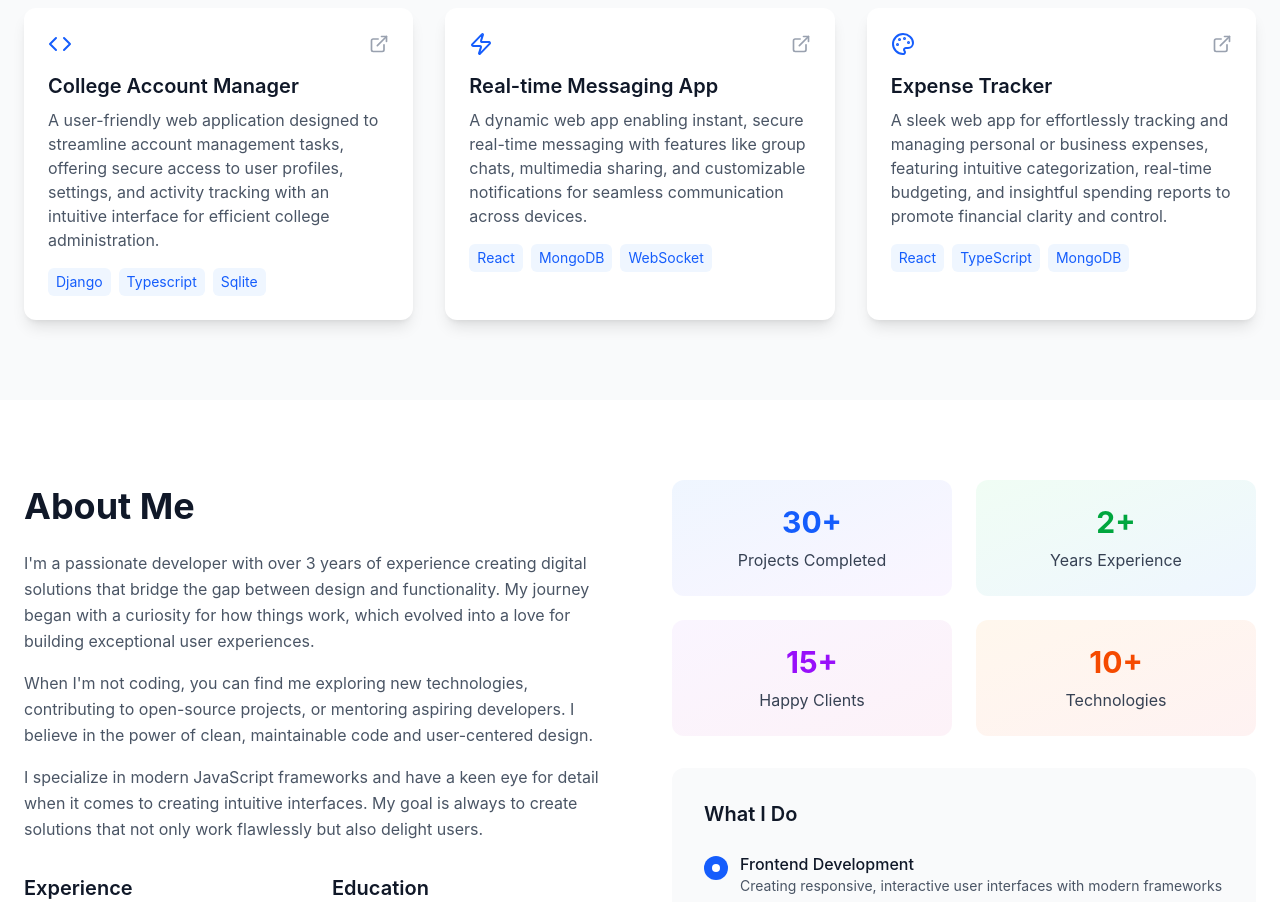
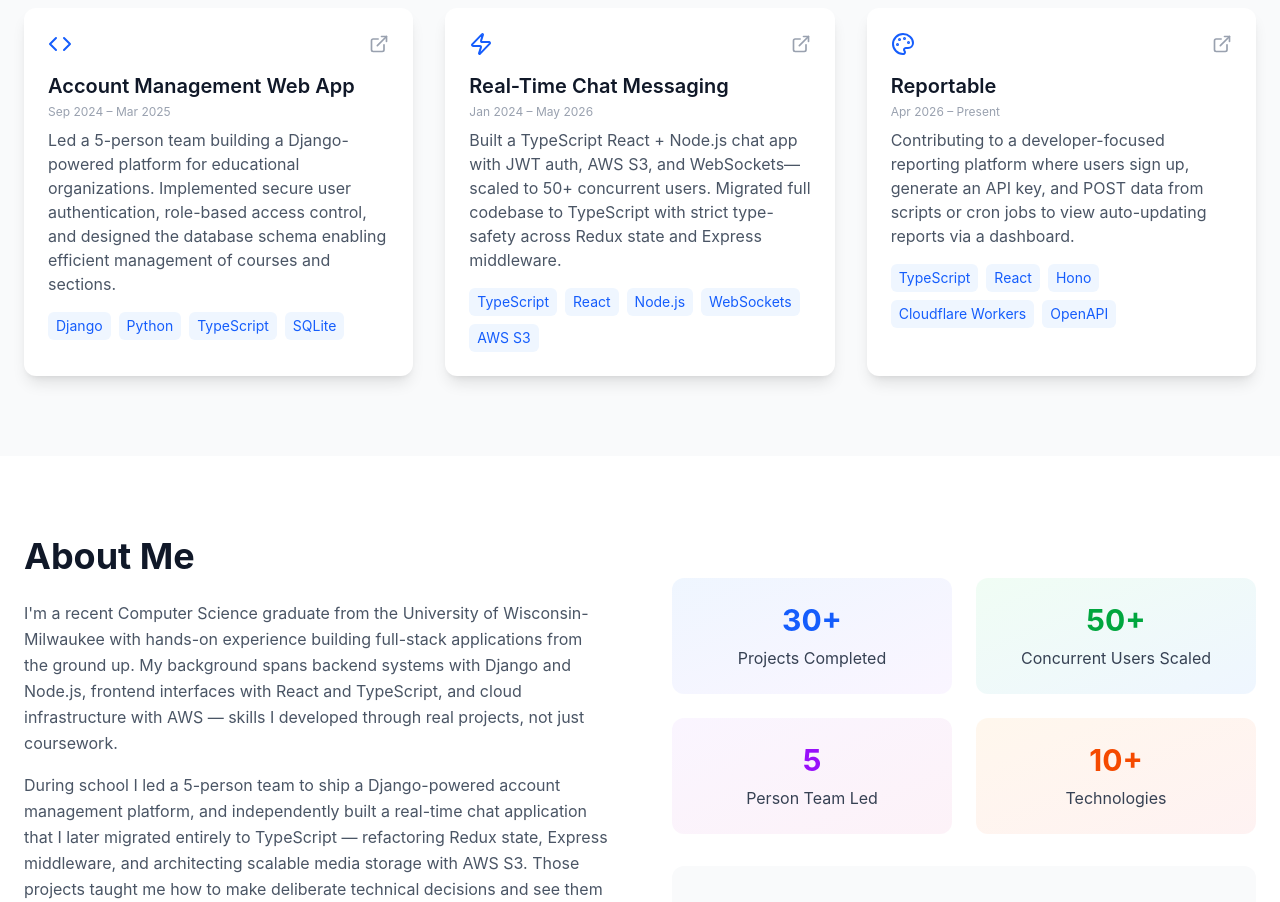
Before and after one commit to israel1jol/portfolio, a React (Create React App) app: page / in a window 1280 px wide. Shown: the part 1020-1922 px from the top of the page. Built offline with nearby package versions, Linux system fonts and the light colour scheme.

Commit message:
update Portfolio.js

```diff
--- a/src/Components/Portfolio.js
+++ b/src/Components/Portfolio.js
@@ -25,29 +25,32 @@ export default function Portfolio() {
 
   const projects = [
     {
-      title: "College Account Manager",
-      description: "A user-friendly web application designed to streamline account management tasks, offering secure access to user profiles, settings, and activity tracking with an intuitive interface for efficient college administration.",
-      tech: ["Django", "Typescript", "Sqlite"],
+      title: "Account Management Web App",
+      description: "Led a 5-person team building a Django-powered platform for educational organizations. Implemented secure user authentication, role-based access control, and designed the database schema enabling efficient management of courses and sections.",
+      tech: ["Django", "Python", "TypeScript", "SQLite"],
       icon: <Code className="w-6 h-6" />,
-      link:"https://awkwardturtlesproject.onrender.com"
+      link: "https://awkwardturtlesproject.onrender.com",
+      date: "Sep 2024 – Mar 2025"
     },
     {
-      title: "Real-time Messaging App",
-      description: "A dynamic web app enabling instant, secure real-time messaging with features like group chats, multimedia sharing, and customizable notifications for seamless communication across devices.",
-      tech: ["React", "MongoDB", "WebSocket"],
+      title: "Real-Time Chat Messaging",
+      description: "Built a TypeScript React + Node.js chat app with JWT auth, AWS S3, and WebSockets—scaled to 50+ concurrent users. Migrated full codebase to TypeScript with strict type-safety across Redux state and Express middleware.",
+      tech: ["TypeScript", "React", "Node.js", "WebSockets", "AWS S3"],
       icon: <Zap className="w-6 h-6" />,
-      link:"https://chatlio.onrender.com"
+      link: "https://chatlio.onrender.com",
+      date: "Jan 2024 – May 2026"
     },
     {
-      title: "Expense Tracker",
-      description: "A sleek web app for effortlessly tracking and managing personal or business expenses, featuring intuitive categorization, real-time budgeting, and insightful spending reports to promote financial clarity and control.",
-      tech: ["React", "TypeScript", "MongoDB"],
+      title: "Reportable",
+      description: "Contributing to a developer-focused reporting platform where users sign up, generate an API key, and POST data from scripts or cron jobs to view auto-updating reports via a dashboard.",
+      tech: ["TypeScript", "React", "Hono", "Cloudflare Workers", "OpenAPI"],
       icon: <Palette className="w-6 h-6" />,
-      link:"https://expensetracker-0l5u.onrender.com"
+      link: "https://demo.reportable.cc/",
+      date: "Apr 2026 – Present"
     },
   ];
 
-  const skills = ["C", "Java", "React", "JavaScript", "TypeScript", "Node.js", "Django", "Python", "UI/UX", "MongoDB", "SQL", "Git", "AWS", "Web APIs", "System Design"];
+  const skills = ["Python", "JavaScript", "TypeScript", "Java", "C", "PHP", "Django", "Node.js", "WebSockets", "REST APIs", "React", "HTML/CSS", "MongoDB", "PostgreSQL", "AWS", "Git", "CI/CD", "AWS EC2", "Data Structures", "Algorithms", "System Design", "Agile"];
 
   return (
     <div className="min-h-screen bg-white">
@@ -63,7 +66,6 @@ export default function Portfolio() {
                 <a href="#home" className="text-gray-800 hover:text-gray-600 transition-colors duration-300">Home</a>
                 <a href="#projects" className="text-gray-800 hover:text-gray-600 transition-colors duration-300">Projects</a>
                 <a href="#about" className="text-gray-800 hover:text-gray-600 transition-colors duration-300">About</a>
-                <a href="#contact" className="text-gray-800 hover:text-gray-600 transition-colors duration-300">Contact</a>
               </div>
               <div className={`flex space-x-4 transition-all duration-1000 delay-500 ${isVisible ? 'translate-y-0 opacity-100' : '-translate-y-4 opacity-0'}`}>
                 <a href="https://www.github.com/israel1jol" className="text-gray-800 hover:text-gray-600 hover:scale-110 transition-all duration-300">
@@ -200,7 +202,8 @@ export default function Portfolio() {
                   </div>
                   <ExternalLink className="w-5 h-5 text-gray-400 group-hover:text-blue-600 transition-colors duration-300" />
                 </div>
-                <h3 className="text-xl font-semibold text-gray-900 mb-2">{project.title}</h3>
+                <h3 className="text-xl font-semibold text-gray-900 mb-1">{project.title}</h3>
+                {project.date && <p className="text-xs text-gray-400 mb-2">{project.date}</p>}
                 <p className="text-gray-600 mb-4">{project.description}</p>
                 <div className="flex flex-wrap gap-2">
                   {project.tech.map((tech, techIndex) => (
@@ -228,19 +231,22 @@ export default function Portfolio() {
                 <h2 className="text-4xl font-bold text-gray-900 mb-6">About Me</h2>
                 <div className="space-y-4 text-gray-600 leading-relaxed">
                   <p>
-                    I'm a passionate developer with over 3 years of experience creating digital solutions
-                    that bridge the gap between design and functionality. My journey began with a curiosity
-                    for how things work, which evolved into a love for building exceptional user experiences.
+                    I'm a recent Computer Science graduate from the University of Wisconsin-Milwaukee with
+                    hands-on experience building full-stack applications from the ground up. My background spans
+                    backend systems with Django and Node.js, frontend interfaces with React and TypeScript, and
+                    cloud infrastructure with AWS — skills I developed through real projects, not just coursework.
                   </p>
                   <p>
-                    When I'm not coding, you can find me exploring new technologies, contributing to open-source
-                    projects, or mentoring aspiring developers. I believe in the power of clean, maintainable
-                    code and user-centered design.
+                    During school I led a 5-person team to ship a Django-powered account management platform,
+                    and independently built a real-time chat application that I later migrated entirely to
+                    TypeScript — refactoring Redux state, Express middleware, and architecting scalable media
+                    storage with AWS S3. Those projects taught me how to make deliberate technical decisions
+                    and see them through to production.
                   </p>
                   <p>
-                    I specialize in modern JavaScript frameworks and have a keen eye for detail when it comes
-                    to creating intuitive interfaces. My goal is always to create solutions that not only work
-                    flawlessly but also delight users.
+                    I care about writing code that's reliable, readable, and built to last. I'm currently
+                    looking for a software engineering role where I can keep growing, contribute to a
+                    strong team, and work on problems that actually matter to the people using the product.
                   </p>
                 </div>
               </div>
@@ -250,12 +256,8 @@ export default function Portfolio() {
                   <h3 className="text-xl font-semibold text-gray-900 mb-4">Experience</h3>
                   <div className="space-y-4">
                     <div>
-                      <h4 className="font-medium text-gray-900">Frontend Development Intern</h4>
-                      <p className="text-gray-600 text-sm">University of Wisconsin-Milwaukee • Feb 2024 - Apr 2025</p>
-                    </div>
-                    <div>
-                      <h4 className="font-medium text-gray-900">Software Development Intern</h4>
-                      <p className="text-gray-600 text-sm">Epic Systems. • Jun 2023 - Dec 2023</p>
+                      <h4 className="font-medium text-gray-900">Production Associate</h4>
+                      <p className="text-gray-600 text-sm">Boston Scientific • Jul 2025 – Feb 2026</p>
                     </div>
                   </div>
                 </div>
@@ -285,12 +287,12 @@ export default function Portfolio() {
                   <div className="text-gray-700">Projects Completed</div>
                 </div>
                 <div className="text-center p-6 bg-gradient-to-br from-green-50 to-blue-50 rounded-xl">
-                  <div className="text-3xl font-bold text-green-600 mb-2">2+</div>
-                  <div className="text-gray-700">Years Experience</div>
+                  <div className="text-3xl font-bold text-green-600 mb-2">50+</div>
+                  <div className="text-gray-700">Concurrent Users Scaled</div>
                 </div>
                 <div className="text-center p-6 bg-gradient-to-br from-purple-50 to-pink-50 rounded-xl">
-                  <div className="text-3xl font-bold text-purple-600 mb-2">15+</div>
-                  <div className="text-gray-700">Happy Clients</div>
+                  <div className="text-3xl font-bold text-purple-600 mb-2">5</div>
+                  <div className="text-gray-700">Person Team Led</div>
                 </div>
                 <div className="text-center p-6 bg-gradient-to-br from-orange-50 to-red-50 rounded-xl">
                   <div className="text-3xl font-bold text-orange-600 mb-2">10+</div>
```
